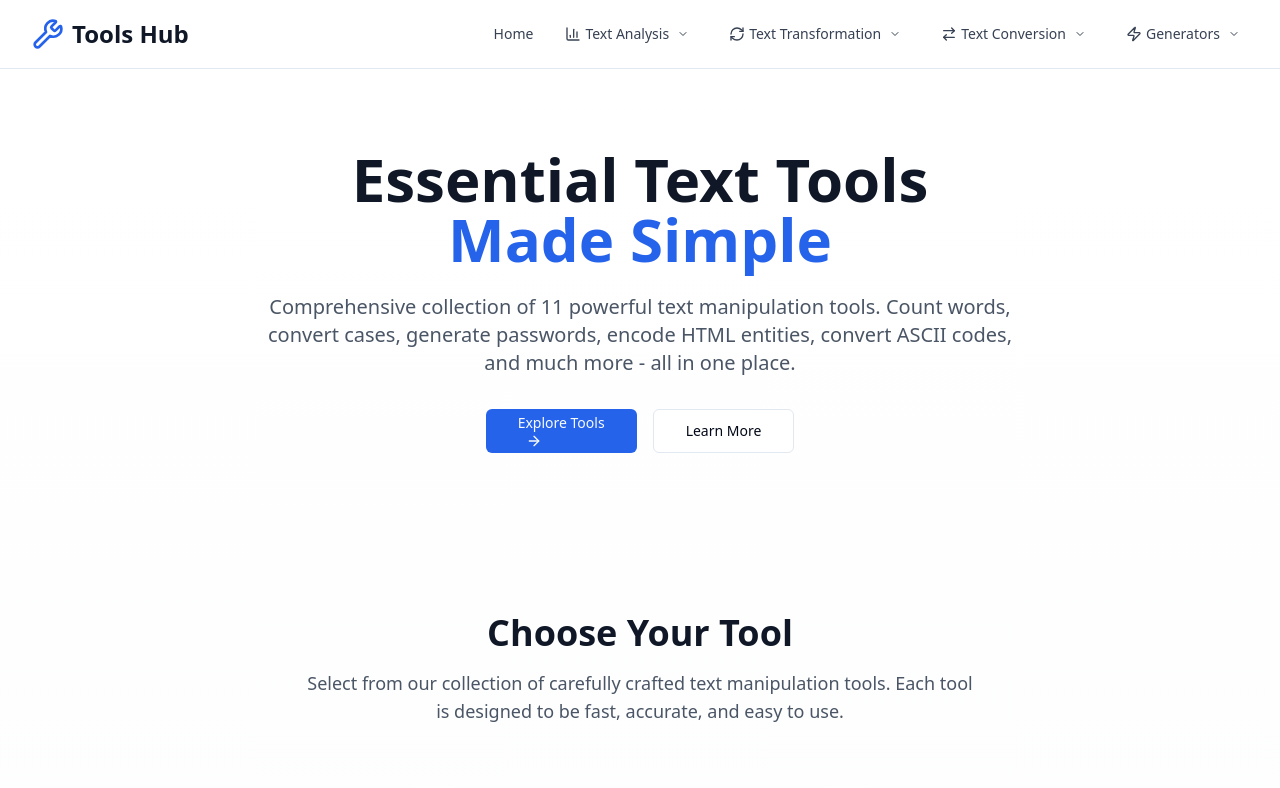
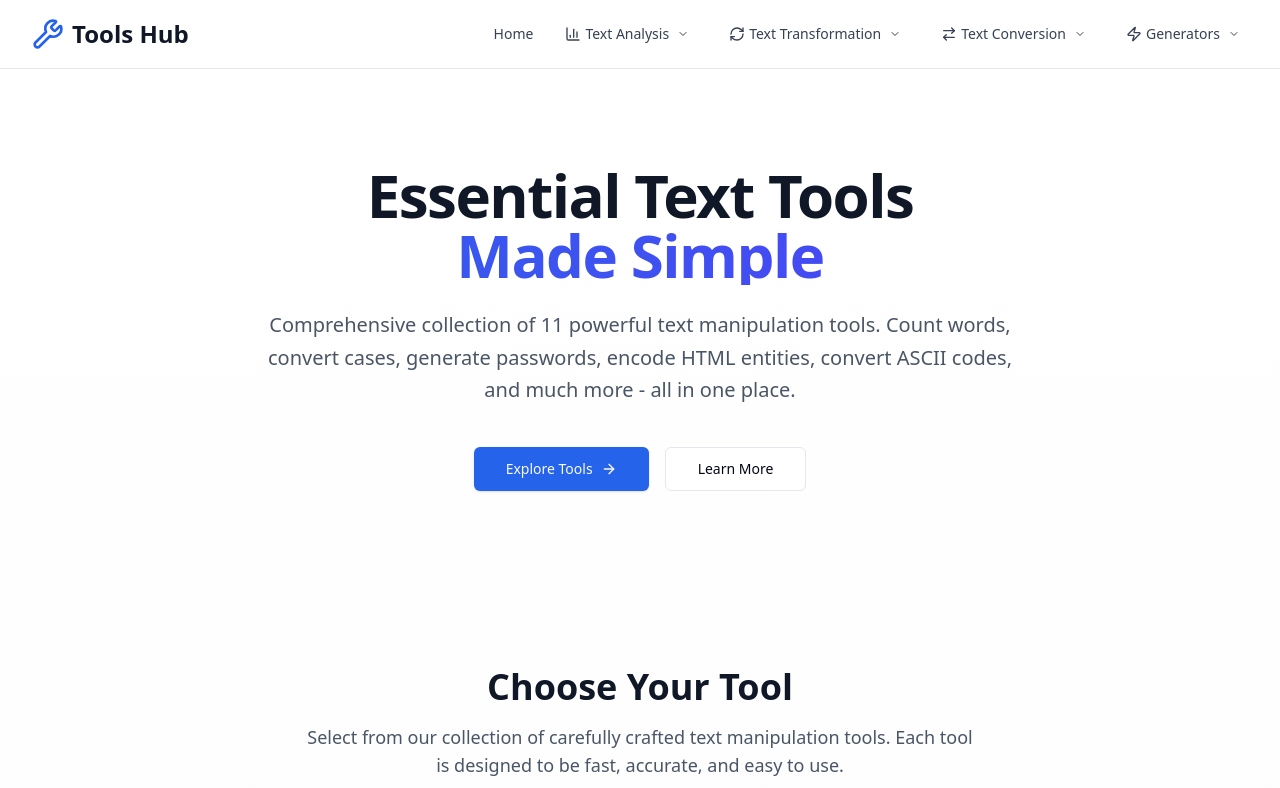
Before and after one commit to zeshanamindev-hub/toolshub, a Next.js app: page / in a window 1280 px wide. Shown: the top 788 px of the page. Built offline with nearby package versions, Linux system fonts and the light colour scheme.

Commit message:
Fix issues

```diff
--- a/src/app/about/page.tsx
+++ b/src/app/about/page.tsx
@@ -212,7 +212,7 @@ export default function AboutPage() {
                 <Button size="lg" asChild>
                   <Link href="/">
                     Explore Tools
-                    <ArrowRight className="ml-2 h-4 w-4" />
+                    <ArrowRight className="ml-2 h-4 w-4 transition-transform duration-200 group-hover:translate-x-0.5" />
                   </Link>
                 </Button>
                 <Button variant="outline" size="lg" asChild>
--- a/src/app/page.tsx
+++ b/src/app/page.tsx
@@ -159,26 +159,31 @@ export default function Home() {
   return (
     <>
       <StructuredData data={structuredData} />
-      <div className="bg-gradient-to-b from-white to-gray-50">
+      <div className="relative overflow-hidden bg-gradient-to-b from-white to-gray-50">
+      {/* decorative gradient blobs */}
+      <div className="pointer-events-none absolute inset-0 -z-10">
+        <div className="absolute left-[-10%] top-[-10%] h-72 w-72 rounded-full bg-primary/10 blur-3xl" />
+        <div className="absolute right-[-10%] bottom-[-10%] h-72 w-72 rounded-full bg-indigo-200/40 blur-3xl" />
+      </div>
       {/* Hero Section */}
-      <section className="py-20 px-4 sm:px-6 lg:px-8">
+      <section className="py-24 px-4 sm:px-6 lg:px-8">
         <div className="max-w-7xl mx-auto text-center">
-          <h1 className="text-4xl sm:text-6xl font-bold text-gray-900 mb-6">
+          <h1 className="text-4xl sm:text-6xl font-extrabold tracking-tight text-gray-900 mb-6">
             Essential Text Tools
-            <span className="block text-primary">Made Simple</span>
+            <span className="block bg-gradient-to-r from-primary to-indigo-600 bg-clip-text text-transparent">Made Simple</span>
           </h1>
-          <p className="text-xl text-gray-600 mb-8 max-w-3xl mx-auto">
+          <p className="text-base sm:text-xl text-gray-600 mb-10 max-w-3xl mx-auto leading-relaxed">
             Comprehensive collection of 11 powerful text manipulation tools. Count words, convert cases,
             generate passwords, encode HTML entities, convert ASCII codes, and much more - all in one place.
           </p>
           <div className="flex flex-col sm:flex-row gap-4 justify-center">
-            <Button size="lg" asChild>
+            <Button size="lg" asChild className="shadow-sm hover:shadow-md">
               <Link href="#tools">
                 Explore Tools
-                <ArrowRight className="ml-2 h-4 w-4" />
+                <ArrowRight className="ml-2 h-4 w-4 transition-transform duration-200 group-hover:translate-x-0.5" />
               </Link>
             </Button>
-            <Button variant="outline" size="lg" asChild>
+            <Button variant="outline" size="lg" asChild className="border-gray-300 hover:border-gray-400">
               <Link href="/about">Learn More</Link>
             </Button>
           </div>
--- a/src/app/tools/ascii-to-text/page.tsx
+++ b/src/app/tools/ascii-to-text/page.tsx
@@ -322,7 +322,7 @@ export default function AsciiToTextPage() {
             {inputCodes && (
               <div className="flex justify-center">
                 <div className="flex items-center space-x-2 text-gray-500">
-                  <ArrowRight className="h-6 w-6" />
+                  <ArrowRight className="h-6 w-6 transition-transform duration-200 group-hover:translate-x-0.5" />
                   <span className="text-sm font-medium">Converting from ASCII codes</span>
                 </div>
               </div>
--- a/src/app/tools/text-to-ascii/page.tsx
+++ b/src/app/tools/text-to-ascii/page.tsx
@@ -181,7 +181,7 @@ export default function TextToAsciiPage() {
             {inputText && (
               <div className="flex justify-center">
                 <div className="flex items-center space-x-2 text-gray-500">
-                  <ArrowRight className="h-6 w-6" />
+                  <ArrowRight className="h-6 w-6 transition-transform duration-200 group-hover:translate-x-0.5" />
                   <span className="text-sm font-medium">Converting to {format}</span>
                 </div>
               </div>
--- a/src/components/ui/button.tsx
+++ b/src/components/ui/button.tsx
@@ -1,9 +1,10 @@
 import * as React from "react"
+import { Slot } from "@radix-ui/react-slot"
 import { cva, type VariantProps } from "class-variance-authority"
 import { cn } from "@/lib/utils"
 
 const buttonVariants = cva(
-  "inline-flex items-center justify-center whitespace-nowrap rounded-md text-sm font-medium ring-offset-background transition-colors focus-visible:outline-none focus-visible:ring-2 focus-visible:ring-ring focus-visible:ring-offset-2 disabled:pointer-events-none disabled:opacity-50",
+  "group inline-flex items-center justify-center whitespace-nowrap rounded-md text-sm font-medium ring-offset-background transition-colors focus-visible:outline-none focus-visible:ring-2 focus-visible:ring-ring focus-visible:ring-offset-2 disabled:pointer-events-none disabled:opacity-50",
   {
     variants: {
       variant: {
@@ -39,10 +40,11 @@ export interface ButtonProps
 
 const Button = React.forwardRef<HTMLButtonElement, ButtonProps>(
   ({ className, variant, size, asChild = false, ...props }, ref) => {
+    const Comp = asChild ? Slot : "button"
     return (
-      <button
+      <Comp
         className={cn(buttonVariants({ variant, size, className }))}
-        ref={ref}
+        ref={ref as any}
         {...props}
       />
     )
```
